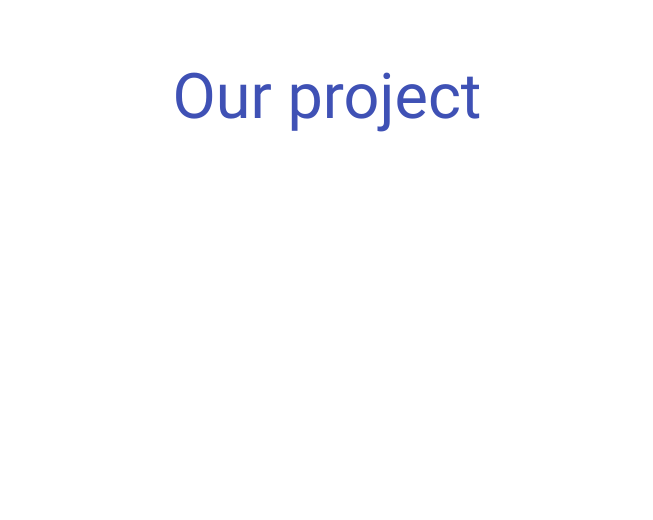
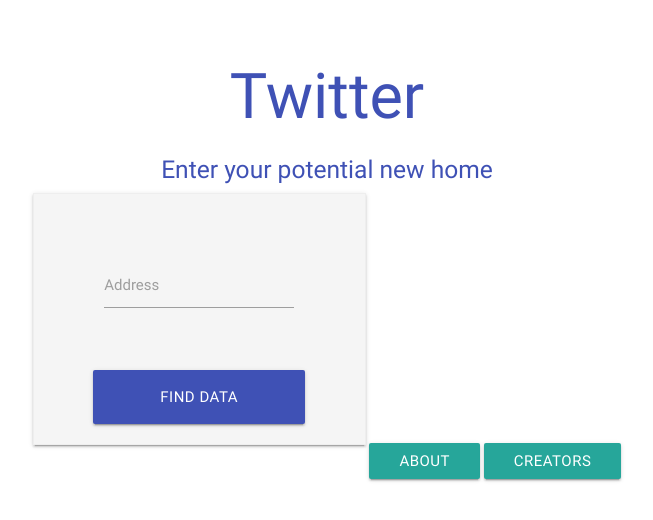
Before and after one commit to ASchneidman/TartanHacks2018, a plain HTML site: page app/templates/index.html in a window 1280 px wide. Shown: the whole page, without its empty margins (313-966 px from the left). Drawn offline with nearby package versions, Linux system fonts and the light colour scheme.

Commit message:
frontend

```diff
--- a/app/templates/index.html
+++ b/app/templates/index.html
@@ -1,31 +1,68 @@
 <!DOCTYPE html>
 <html>
+
 <head>
   <!--Import Google Icon Font-->
   <link href="https://fonts.googleapis.com/icon?family=Material+Icons" rel="stylesheet">
-    <!--Import materialize.css-->  <!-- Compiled and minified CSS -->
+  <!--Import materialize.css-->
+  <!-- Compiled and minified CSS -->
   <link rel="stylesheet" href="https://cdnjs.cloudflare.com/ajax/libs/materialize/0.100.2/css/materialize.min.css">
 
   <!--Let browser know website is optimized for mobile-->
-    <meta name="viewport" content="width=device-width, initial-scale=1.0"/>
+  <meta name="viewport" content="width=device-width, initial-scale=1.0" />
   <title>Our Project</title>
 </head>
 
 <body>
   <div class="section"></div>
+  <main>
     <center>
       <div class="container">
         <div class="jumbotron">
           <div class="indigo-text">
-            <h1>Our project</h1>
+            <h1>Twitter </h1>
           </div>
         </div>
       </div>
+      <h5 class="indigo-text">Enter your potential new home</h5>
+      <div class="z-depth-1 grey lighten-4 row" style="display: inline-block; padding: 32px 48px 0px 48px; border: 1px solid #EEE;">
+
+        <form class="col s12" id="tweet">
+          <div class='row'>
+            <div class='col s12'>
+            </div>
+          </div>
+
+          <div class='row'>
+            <div class='input-field col s12'>
+              <input required="" class='validate' type='text' name='link' id='link' />
+              <label data-error="Enter a valid tweet" for='text'>Address</label>
+              <div style="color: red" id="error_text">
+
+              </div>
+            </div>
+          </div>
+
+
+          <br />
+          <center>
+            <div class='row'>
+              <button id='button' type='submit' name='btn' class='col s12 btn btn-large waves-effect indigo'>Find data</button>
+            </div>
           </center>
+        </form>
+      </div>
+      </div>
+      <a class="waves-effect waves-light btn modal-trigger" href="#modal1">About</a>
+      <a class="waves-effect waves-light btn modal-trigger" href="#modal2">Creators</a>
+    </center>
+  </main>
+
   <!--Import jQuery before materialize.js-->
   <script type="text/javascript" src="https://code.jquery.com/jquery-3.2.1.min.js"></script>
 
   <!-- Compiled and minified JavaScript -->
   <script src="https://cdnjs.cloudflare.com/ajax/libs/materialize/0.100.2/js/materialize.min.js"></script>
 </body>
+
 </html>
```
Lines whose indentation alone changed are shown as unchanged.
